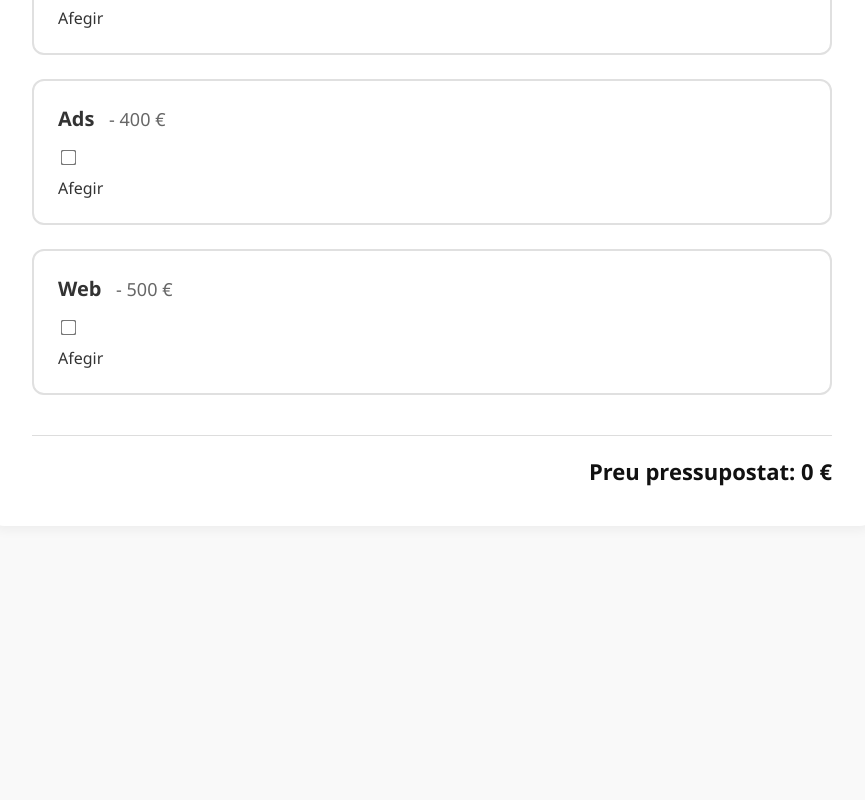
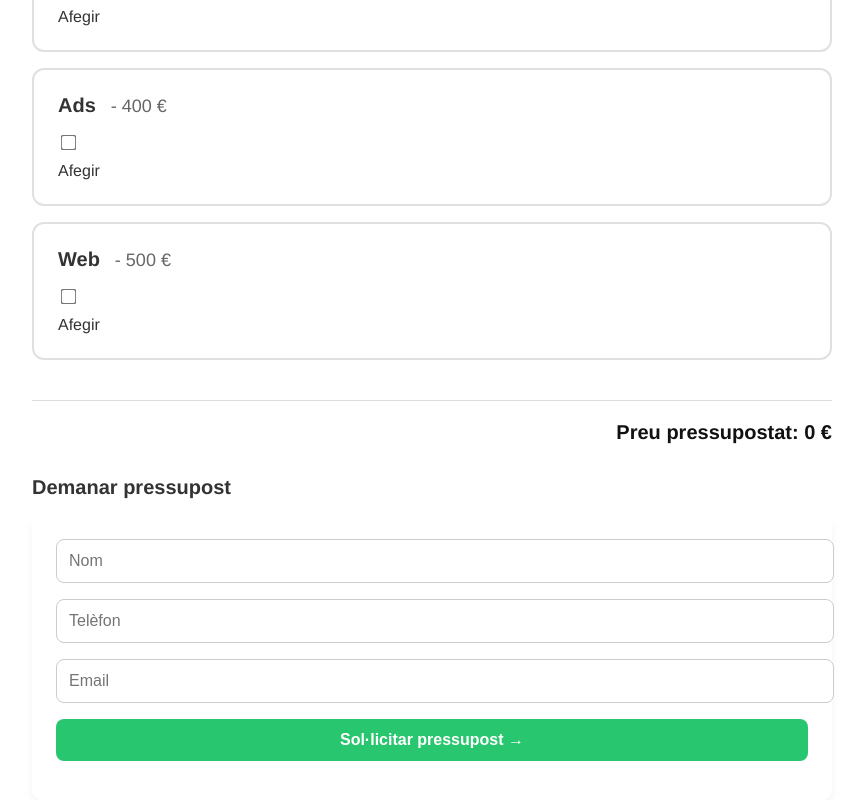
Before and after one commit to EdgarPomar/S6.Pressupostos--React, a React (Vite) app: page /calculator in a window 1280 px wide. Shown: the part 312-1112 px from the top of the page, without its empty margins (208-1073 px from the left). Before the commit the page ends 878 px from the top, so only its background shows below. Built offline with nearby package versions, Linux system fonts and the light colour scheme.

Commit message:
Exercise 5 finished

```diff
--- a/src/components/Calculator.tsx
+++ b/src/components/Calculator.tsx
@@ -17,10 +17,23 @@ const reducer = (state: Service[], action: Action): Service[] =>
         service.id === action.id ? { ...service, selected: !service.selected } : service
     )
 
+type Quote = {
+    name: string
+    email: string
+    phone: string
+    services: string[]
+    total: number
+}
+
 const Calculator: React.FC = () => {
     const navigate = useNavigate()
     const [services, dispatch] = useReducer(reducer, initialServices)
     const [webConfig, setWebConfig] = useState<WebConfig>({ pages: 1, languages: 1 })
+    const [name, setName] = useState('')
+    const [email, setEmail] = useState('')
+    const [phone, setPhone] = useState('')
+    const [error, setError] = useState('')
+    const [quotes, setQuotes] = useState<Quote[]>([])
 
     const total = useMemo(() => {
         return services.reduce((sum, service) => {
@@ -32,6 +45,48 @@ const Calculator: React.FC = () => {
             return sum
         }, 0)
     }, [services, webConfig])
+
+    const handleSubmit = (e: React.FormEvent) => {
+        e.preventDefault()
+
+        if (!name || !email || !phone) {
+            setError('Tots els camps són obligatoris.')
+            return
+        }
+
+        if (!/\S+@\S+\.\S+/.test(email)) {
+            setError('El correu no és vàlid.')
+            return
+        }
+
+        if (!/^\d{9}$/.test(phone)) {
+            setError('El telèfon ha de tenir 9 dígits.')
+            return
+        }
+
+        const selectedServices = services
+            .filter(s => s.selected)
+            .map(s => {
+                if (s.id === 'web') {
+                    return `Web (${webConfig.pages} pàgines, ${webConfig.languages} llenguatges)`
+                }
+                return s.name
+            })
+
+        const newQuote: Quote = {
+            name,
+            email,
+            phone,
+            services: selectedServices,
+            total
+        }
+
+        setQuotes([...quotes, newQuote])
+        setName('')
+        setEmail('')
+        setPhone('')
+        setError('')
+    }
 
     return (
         <main>
@@ -50,7 +105,61 @@ const Calculator: React.FC = () => {
                     </ServiceSelector>
                 ))}
             </div>
+
             <div className="total">Preu pressupostat: {total} €</div>
+
+            <h2 className="section-title">Demanar pressupost</h2>
+            <form onSubmit={handleSubmit}>
+                <input
+                    className="input"
+                    type="text"
+                    placeholder="Nom"
+                    value={name}
+                    onChange={e => setName(e.target.value)}
+                />
+                <input
+                    className="input"
+                    type="text"
+                    placeholder="Telèfon"
+                    value={phone}
+                    onChange={e => setPhone(e.target.value)}
+                />
+                <input
+                    className="input"
+                    type="email"
+                    placeholder="Email"
+                    value={email}
+                    onChange={e => setEmail(e.target.value)}
+                />
+                <button className="submit-btn" type="submit">
+                    Sol·licitar pressupost →
+                </button>
+                {error && <div className="error">{error}</div>}
+            </form>
+
+            {quotes.length > 0 && (
+                <>
+                    <h2 className="section-title">Pressupostos en curs:</h2>
+                    {quotes.map((q, i) => (
+                        <div key={i} className="quote-card">
+                            <div className="quote-left">
+                                <div className="quote-name">{q.name}</div>
+                                <div className="quote-email">{q.email}</div>
+                                <div className="quote-phone">{q.phone}</div>
+                            </div>
+                            <div className="quote-services">
+                                <div className="quote-services-title">Serveis contractats:</div>
+                                <ul>
+                                    {q.services.map((s, idx) => (
+                                        <li key={idx}>{s}</li>
+                                    ))}
+                                </ul>
+                            </div>
+                            <div className="quote-total">{q.total} €</div>
+                        </div>
+                    ))}
+                </>
+            )}
         </main>
     )
 }
--- a/src/styles.css
+++ b/src/styles.css
@@ -126,3 +126,120 @@ input[type="checkbox"] {
   border-top: 1px solid #ddd;
   padding-top: 20px;
 }
+body {
+  font-family: 'Helvetica Neue', sans-serif;
+  background-color: #f8f8f8;
+  margin: 0;
+  padding: 2rem;
+  color: #333;
+}
+
+h1, h2 {
+  font-size: 1.5rem;
+  margin-bottom: 1rem;
+  font-weight: bold;
+}
+
+.section-title {
+  margin-top: 2rem;
+  font-size: 1.25rem;
+}
+
+.service-list {
+  display: flex;
+  flex-direction: column;
+  gap: 1rem;
+  margin-bottom: 2rem;
+}
+
+.total {
+  font-size: 1.25rem;
+  font-weight: bold;
+  margin-bottom: 2rem;
+}
+
+form {
+  display: flex;
+  flex-direction: column;
+  gap: 1rem;
+  background: #fff;
+  padding: 1.5rem;
+  border-radius: 0.75rem;
+  box-shadow: 0 4px 8px rgba(0, 0, 0, 0.05);
+  margin-bottom: 3rem;
+}
+
+.input {
+  padding: 0.75rem;
+  border: 1px solid #ccc;
+  border-radius: 0.5rem;
+  font-size: 1rem;
+  width: 100%;
+}
+
+.submit-btn {
+  background-color: #28c76f;
+  color: white;
+  padding: 0.75rem;
+  border: none;
+  border-radius: 0.5rem;
+  font-size: 1rem;
+  cursor: pointer;
+  font-weight: bold;
+  transition: background-color 0.3s ease;
+}
+
+.submit-btn:hover {
+  background-color: #22b060;
+}
+
+.error {
+  color: red;
+  font-size: 0.9rem;
+  margin-top: -0.5rem;
+}
+
+.quote-card {
+  background: white;
+  display: flex;
+  justify-content: space-between;
+  align-items: flex-start;
+  padding: 1.5rem;
+  border-radius: 1rem;
+  box-shadow: 0 4px 12px rgba(0, 0, 0, 0.06);
+  margin-bottom: 1.5rem;
+  flex-wrap: wrap;
+  gap: 1rem;
+}
+
+.quote-left {
+  flex: 1;
+  min-width: 200px;
+}
+
+.quote-name {
+  font-weight: bold;
+  font-size: 1.1rem;
+}
+
+.quote-email, .quote-phone {
+  font-size: 0.95rem;
+  color: #666;
+}
+
+.quote-services {
+  flex: 2;
+  min-width: 250px;
+}
+
+.quote-services-title {
+  font-weight: bold;
+  margin-bottom: 0.5rem;
+}
+
+.quote-total {
+  font-weight: bold;
+  font-size: 1.5rem;
+  text-align: right;
+  min-width: 100px;
+}
```
Lines whose indentation alone changed are shown as unchanged.
